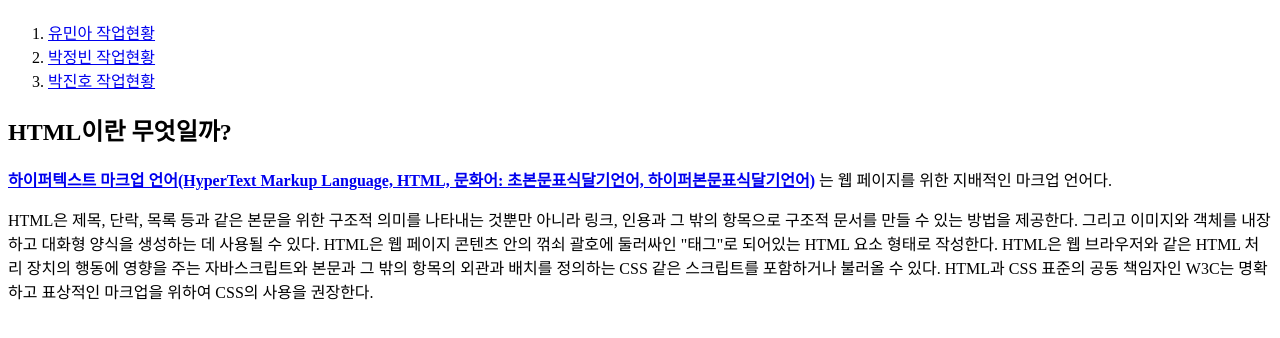
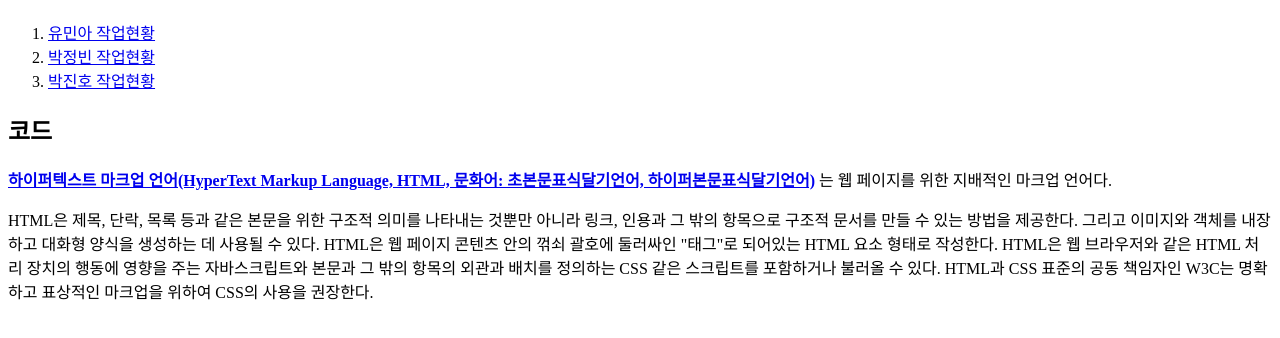
Before and after one commit to tiger435364/web1, a plain HTML site: page 1.html in a window 1280 px wide. Shown: the part 60-398 px from the top of the page. Drawn offline with Linux system fonts and the light colour scheme.

Commit message:
Update 1.html

```diff
--- a/1.html
+++ b/1.html
@@ -12,7 +12,7 @@
     <li><a href="2.html">박정빈 작업현황</a></li>
     <li><a href="3.html">박진호 작업현황</a></li>
   </ol>
-  <h2>HTML이란 무엇일까?</h2>
+  <h2>코드</h2>
   <p><a href="https://search.naver.com/search.naver?where=nexearch&sm=top_hty&fbm=0&ie=utf8&query=html"
     target="_blank" title="html4 specification"><strong>하이퍼텍스트 마크업 언어(HyperText Markup Language, HTML, 문화어: 초본문표식달기언어, 하이퍼본문표식달기언어)</strong></a>
 는 웹 페이지를 위한 지배적인 마크업 언어다.</p> HTML은 제목, 단락, 목록 등과 같은 본문을 위한 구조적 의미를 나타내는 것뿐만 아니라 링크, 인용과 그 밖의 항목으로 구조적 문서를 만들 수 있는 방법을 제공한다. 그리고 이미지와 객체를 내장하고 대화형 양식을 생성하는 데 사용될 수 있다. HTML은 웹 페이지 콘텐츠 안의 꺾쇠 괄호에 둘러싸인 "태그"로 되어있는 HTML 요소 형태로 작성한다. HTML은 웹 브라우저와 같은 HTML 처리 장치의 행동에 영향을 주는 자바스크립트와 본문과 그 밖의 항목의 외관과 배치를 정의하는 CSS 같은 스크립트를 포함하거나 불러올 수 있다. HTML과 CSS 표준의 공동 책임자인 W3C는 명확하고 표상적인 마크업을 위하여 CSS의 사용을 권장한다.
```
